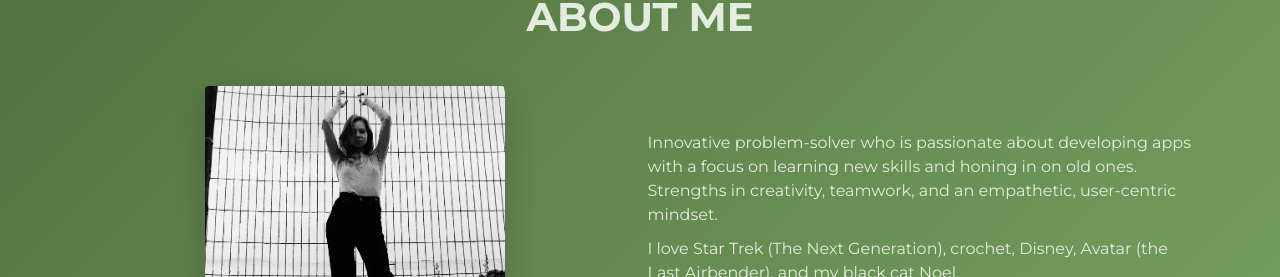
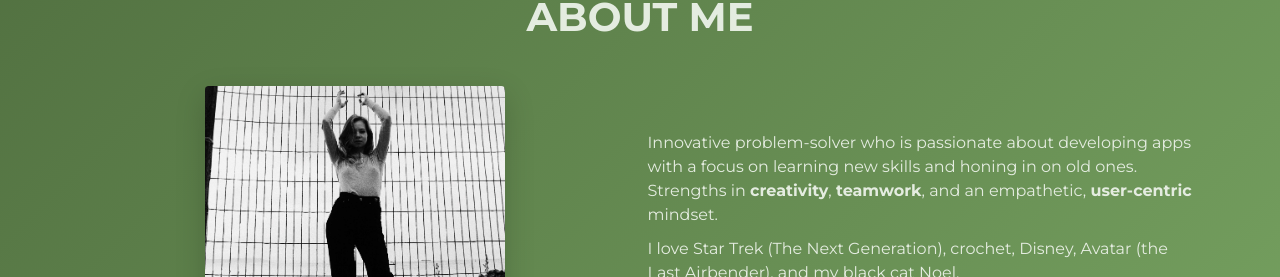
Before and after one commit to ethandanielsmall/portfolio, a website built with Parcel: page src/index.html in a window 1280 px wide. Shown: the part 857-1134 px from the top of the page. Built offline with nearby package versions, Linux system fonts and the light colour scheme.

Commit message:
adding bold text

```diff
--- a/src/index.html
+++ b/src/index.html
@@ -76,8 +76,8 @@
               <p class="about-wrapper__info-text">
                 Innovative problem-solver who is passionate about developing
                 apps with a focus on learning new skills and honing in on
-                old ones. Strengths in creativity, teamwork, and an empathetic,
-                user-centric mindset.
+                old ones. Strengths in <b>creativity</b>, <b>teamwork</b>,
+                and an empathetic, <b>user-centric</b> mindset.
               </p>
               <p class="about-wrapper__info-text">
                 I love Star Trek (The Next Generation), crochet, Disney,
```
